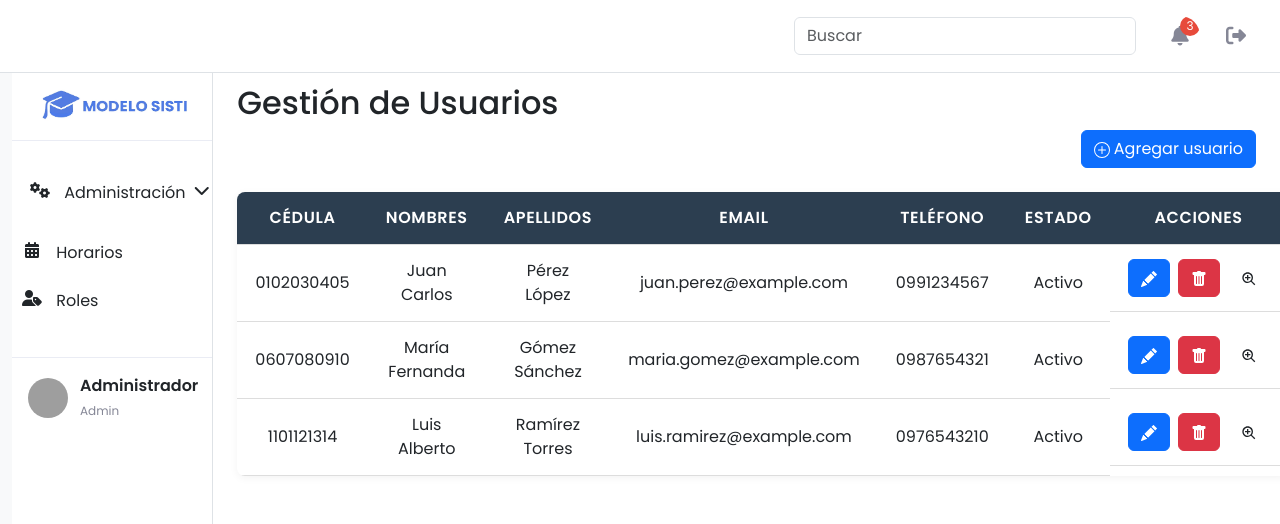
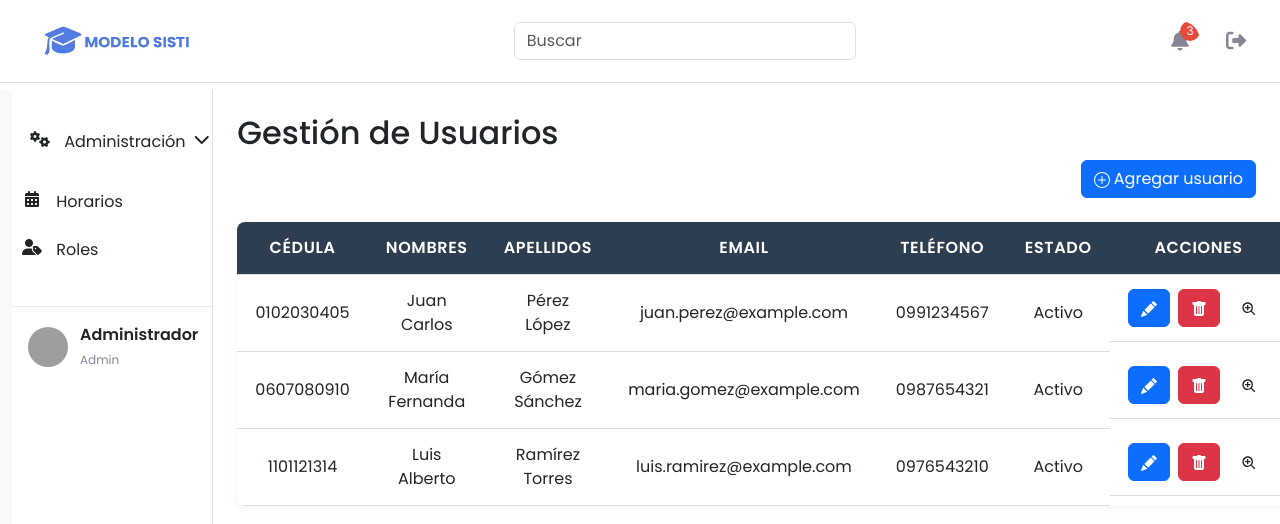
Before and after one commit to CrisDev26/Proyecto-titulacion, an Angular app: page /admin/docente-crud in a window 1280 px wide. Shown: the top 524 px of the page. Built offline with nearby package versions, Linux system fonts and the light colour scheme; grey boxes are pictures that could not be loaded.

Commit message:
Logotipo al NAVBAR

```diff
--- a/src/app/modules/admin/layout/admin-layout/admin-layout.component.html
+++ b/src/app/modules/admin/layout/admin-layout/admin-layout.component.html
@@ -2,7 +2,7 @@
 <app-navbar class="position-fixed top-0 start-0 w-100 z-3"></app-navbar>
 
 <!-- Contenedor general debajo del navbar -->
-<div class="container-fluid" style="padding-top: 60px;"> <!-- ajusta el padding-top según el alto del navbar -->
+<div class="container-fluid" style="padding-top: 90px;"> <!-- ajusta el padding-top según el alto del navbar -->
   <div class="row">
     <!-- Sidebar a la izquierda -->
     <div class="col-12 col-md-3 col-lg-2 bg-light min-vh-100 border-end">
--- a/src/app/modules/shared/components/navbar/navbar.component.css
+++ b/src/app/modules/shared/components/navbar/navbar.component.css
@@ -2,6 +2,21 @@
   display: flex;
   align-items: center;
 }
+
+.logo {
+  padding: 0;
+
+  display: flex;
+  align-items: center;
+  min-height: 50px; /* Puedes ajustar esto si quieres un área más grande */
+}
+
+.logo img {
+  height: 50px;
+  width: auto;
+  display: block;
+}
+
 
 .btn-notification {
   position: relative;
--- a/src/app/modules/shared/components/navbar/navbar.component.html
+++ b/src/app/modules/shared/components/navbar/navbar.component.html
@@ -1,7 +1,10 @@
+
 
 <div
-  class="d-flex flex-column flex-md-row align-items-center gap-4 justify-content-end p-3 px-md-4 mb-3 bg-white border-bottom"
->
+  class="d-flex flex-row align-items-center gap-4 justify-content-between p-3 px-md-4 mb-3 bg-white border-bottom">
+  <div class="logo">
+    <img src="assets/images/logotipo.webp" alt="Logotipo">
+  </div>
   <div class="search-bar">
     <input type="text" class="form-control" id="buscar" placeholder="Buscar" />
   </div>
--- a/src/app/modules/shared/components/sidebar/sidebar.component.css
+++ b/src/app/modules/shared/components/sidebar/sidebar.component.css
@@ -7,24 +7,6 @@
   justify-content: flex-start;
   border-right: 1px solid var(--gray-200);
 }
-
-
-.logo {
-  padding: 10px 10px;
-  border-bottom: 1px solid var(--gray-200);
-  display: flex;
-  align-items: center;
-  min-height: 50px; /* Puedes ajustar esto si quieres un área más grande */
-}
-
-.logo img {
-    height: 50px;
-    margin-top: 10px;
-    width: auto;
-    display: block;
-}
-
-
 
 nav ul {
   list-style: none;
--- a/src/app/modules/shared/components/sidebar/sidebar.component.html
+++ b/src/app/modules/shared/components/sidebar/sidebar.component.html
@@ -1,8 +1,5 @@
 
 <div class="sidebar">
-  <div class="logo">
-    <img src="assets/images/logotipo.webp" alt="Logotipo">
-  </div>
 
   <nav>
     <ul>
```
